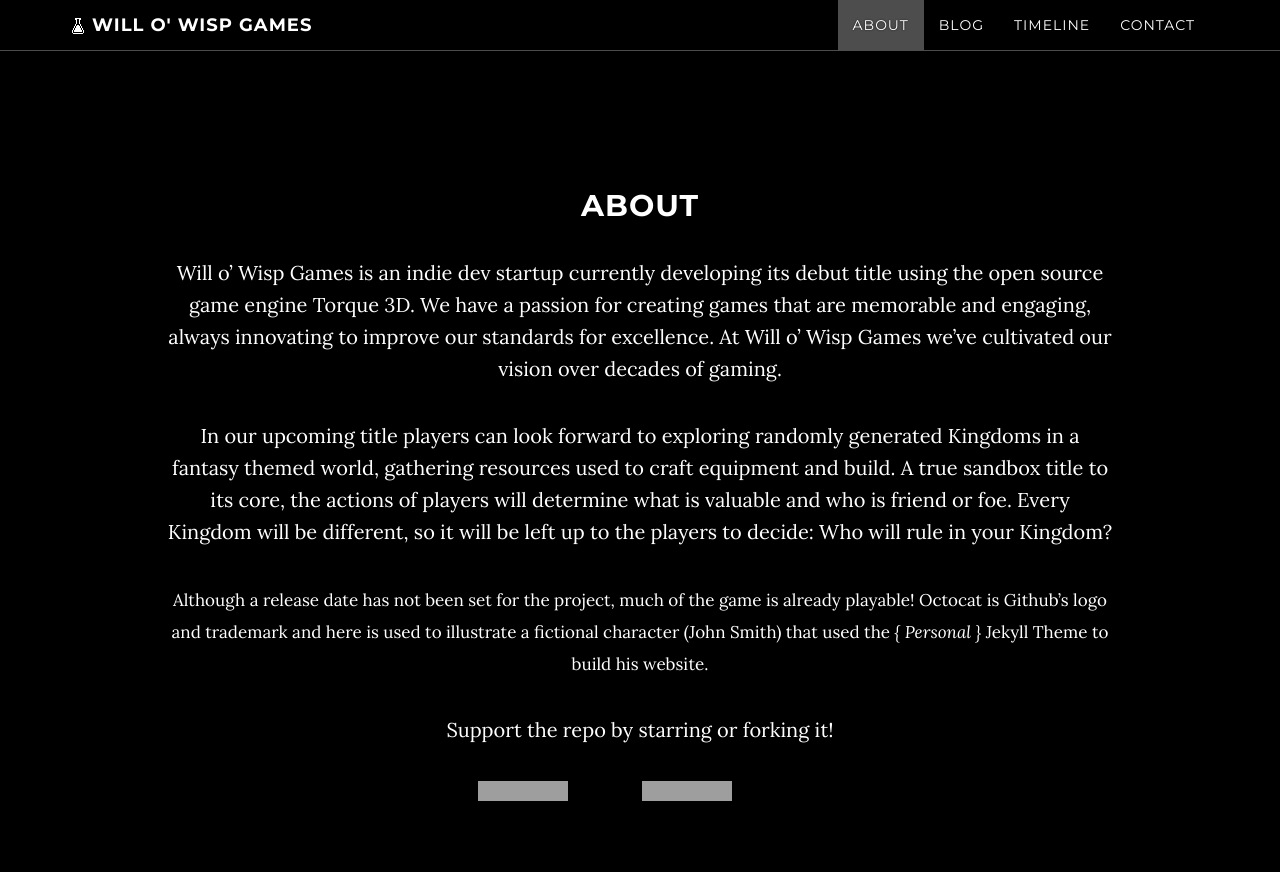
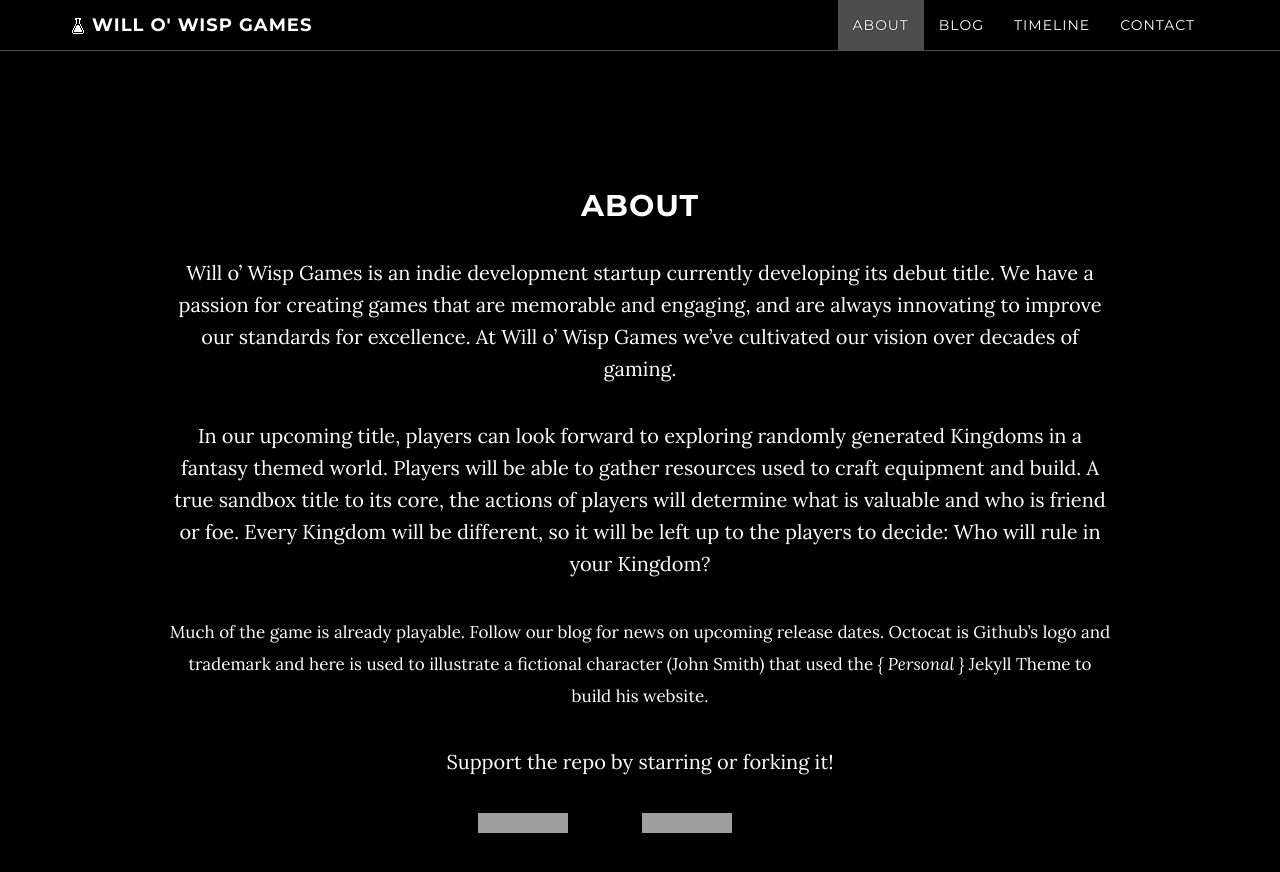
Before and after one commit to WilloWispGames/WilloWispGames.github.io, a Jekyll site: the page built from index.html, in a window 1280 px wide and 900 px high, scrolled down 961 px, cut to the strip 0-872 px from the top of the window. Built offline with Jekyll 4.4.1, drawn with Linux system fonts in a browser that asks for light colours; nearby versions of some CDN libraries; comment, search, counter and statistics services are not loaded; grey boxes are pictures that could not be loaded.

Commit message:
Update about.html

```diff
--- a/about.html
+++ b/about.html
@@ -5,12 +5,12 @@ title: About
 ---
 ## About
 
-Will o' Wisp Games is an indie dev startup currently developing its debut title using the open source game engine Torque 3D. We have a passion for creating games that are memorable and engaging, always innovating to improve our standards for excellence. At Will o' Wisp Games we've cultivated our vision over decades of gaming.
+Will o' Wisp Games is an indie development startup currently developing its debut title. We have a passion for creating games that are memorable and engaging, and are always innovating to improve our standards for excellence. At Will o' Wisp Games we've cultivated our vision over decades of gaming.
 
-In our upcoming title players can look forward to exploring randomly generated Kingdoms in a fantasy themed world, gathering resources used to craft equipment and build. A true sandbox title to its core, the actions of players will determine what is valuable and who is friend or foe. Every Kingdom will be different, so it will be left up to the players to decide: Who will rule in your Kingdom?
+In our upcoming title, players can look forward to exploring randomly generated Kingdoms in a fantasy themed world. Players will be able to gather resources used to craft equipment and build. A true sandbox title to its core, the actions of players will determine what is valuable and who is friend or foe. Every Kingdom will be different, so it will be left up to the players to decide: Who will rule in your Kingdom?
 
 <small>
-Although a release date has not been set for the project, much of the game is already playable!
+Much of the game is already playable. Follow our blog for news on upcoming release dates.
 Octocat is Github's logo and trademark and here is used to illustrate a fictional character (John Smith) that used the *{ Personal }* Jekyll Theme to build his website.
 </small>
 
```
